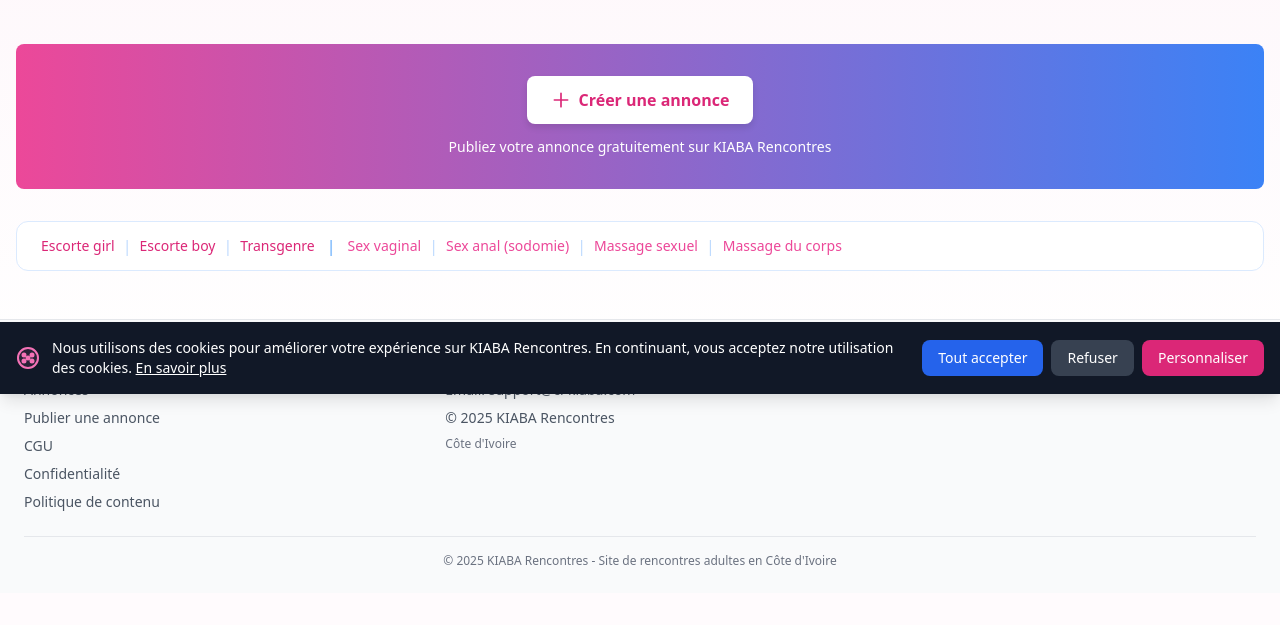
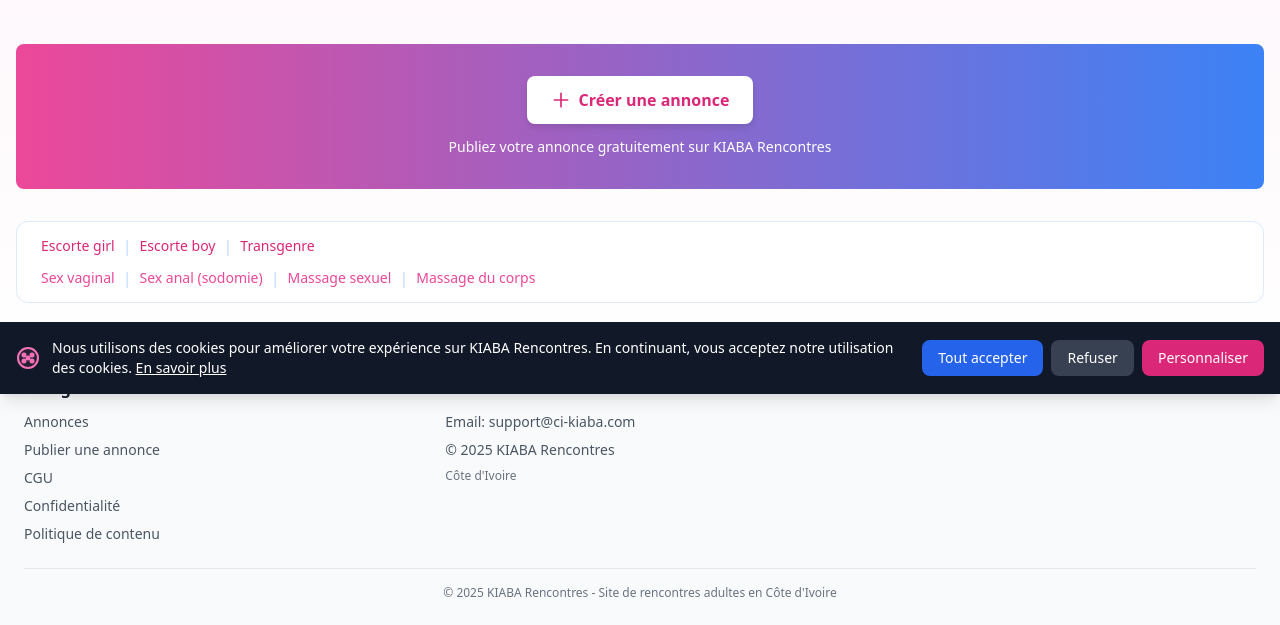
Before and after one commit to Chaka06/habiko-django, a Django app: template templates/ads/list.html in a window 1280 px wide. Shown: the part 406-1031 px from the top of the page. Before the commit the page ends 971 px from the top, so only its background shows below. Run offline with Django 3.2, Linux system fonts and the light colour scheme; the template is opened without the code that fills it, so the values that code supplies are empty; some libraries are stand-ins or nearby versions.

Commit message:
fix(list): catégories sur ligne 1, sous-catégories sur ligne 2

```diff
--- a/templates/ads/list.html
+++ b/templates/ads/list.html
@@ -295,50 +295,28 @@
 </section>
 
 <!-- Barre catégories / sous-catégories -->
-<section class="mt-8 bg-white border border-blue-100 rounded-xl px-4 py-3">
-  <div class="flex items-center overflow-x-auto scrollbar-hide whitespace-nowrap">
+<section class="mt-8 bg-white border border-blue-100 rounded-xl px-4 py-3 space-y-2">
 
-    {# Catégories #}
-    <a href="/ads?category=escorte_girl"
-       class="text-pink-600 hover:text-pink-800 font-medium text-sm transition whitespace-nowrap px-2">
-      Escorte girl
-    </a>
+  <!-- Ligne 1 : Catégories -->
+  <div class="flex items-center overflow-x-auto whitespace-nowrap">
+    <a href="/ads?category=escorte_girl" class="text-pink-600 hover:text-pink-800 font-medium text-sm transition px-2">Escorte girl</a>
     <span class="text-blue-200 select-none">|</span>
-    <a href="/ads?category=escorte_boy"
-       class="text-pink-600 hover:text-pink-800 font-medium text-sm transition whitespace-nowrap px-2">
-      Escorte boy
-    </a>
+    <a href="/ads?category=escorte_boy" class="text-pink-600 hover:text-pink-800 font-medium text-sm transition px-2">Escorte boy</a>
     <span class="text-blue-200 select-none">|</span>
-    <a href="/ads?category=transgenre"
-       class="text-pink-600 hover:text-pink-800 font-medium text-sm transition whitespace-nowrap px-2">
-      Transgenre
-    </a>
+    <a href="/ads?category=transgenre" class="text-pink-600 hover:text-pink-800 font-medium text-sm transition px-2">Transgenre</a>
+  </div>
 
-    {# Séparateur entre catégories et sous-catégories #}
-    <span class="text-blue-300 select-none font-bold px-1">|</span>
+  <!-- Ligne 2 : Sous-catégories -->
+  <div class="flex items-center overflow-x-auto whitespace-nowrap">
+    <a href="/ads?q=Sex+vaginal" class="text-pink-500 hover:text-pink-700 text-sm transition px-2">Sex vaginal</a>
+    <span class="text-blue-200 select-none">|</span>
+    <a href="/ads?q=Sex+anal" class="text-pink-500 hover:text-pink-700 text-sm transition px-2">Sex anal (sodomie)</a>
+    <span class="text-blue-200 select-none">|</span>
+    <a href="/ads?q=Massage+sexuel" class="text-pink-500 hover:text-pink-700 text-sm transition px-2">Massage sexuel</a>
+    <span class="text-blue-200 select-none">|</span>
+    <a href="/ads?q=Massage+du+corps" class="text-pink-500 hover:text-pink-700 text-sm transition px-2">Massage du corps</a>
+  </div>
 
-    {# Sous-catégories #}
-    <a href="/ads?q=Sex+vaginal"
-       class="text-pink-500 hover:text-pink-700 text-sm transition whitespace-nowrap px-2">
-      Sex vaginal
-    </a>
-    <span class="text-blue-200 select-none">|</span>
-    <a href="/ads?q=Sex+anal"
-       class="text-pink-500 hover:text-pink-700 text-sm transition whitespace-nowrap px-2">
-      Sex anal (sodomie)
-    </a>
-    <span class="text-blue-200 select-none">|</span>
-    <a href="/ads?q=Massage+sexuel"
-       class="text-pink-500 hover:text-pink-700 text-sm transition whitespace-nowrap px-2">
-      Massage sexuel
-    </a>
-    <span class="text-blue-200 select-none">|</span>
-    <a href="/ads?q=Massage+du+corps"
-       class="text-pink-500 hover:text-pink-700 text-sm transition whitespace-nowrap px-2">
-      Massage du corps
-    </a>
-
-  </div>
 </section>
 
 {% endblock %}
```
